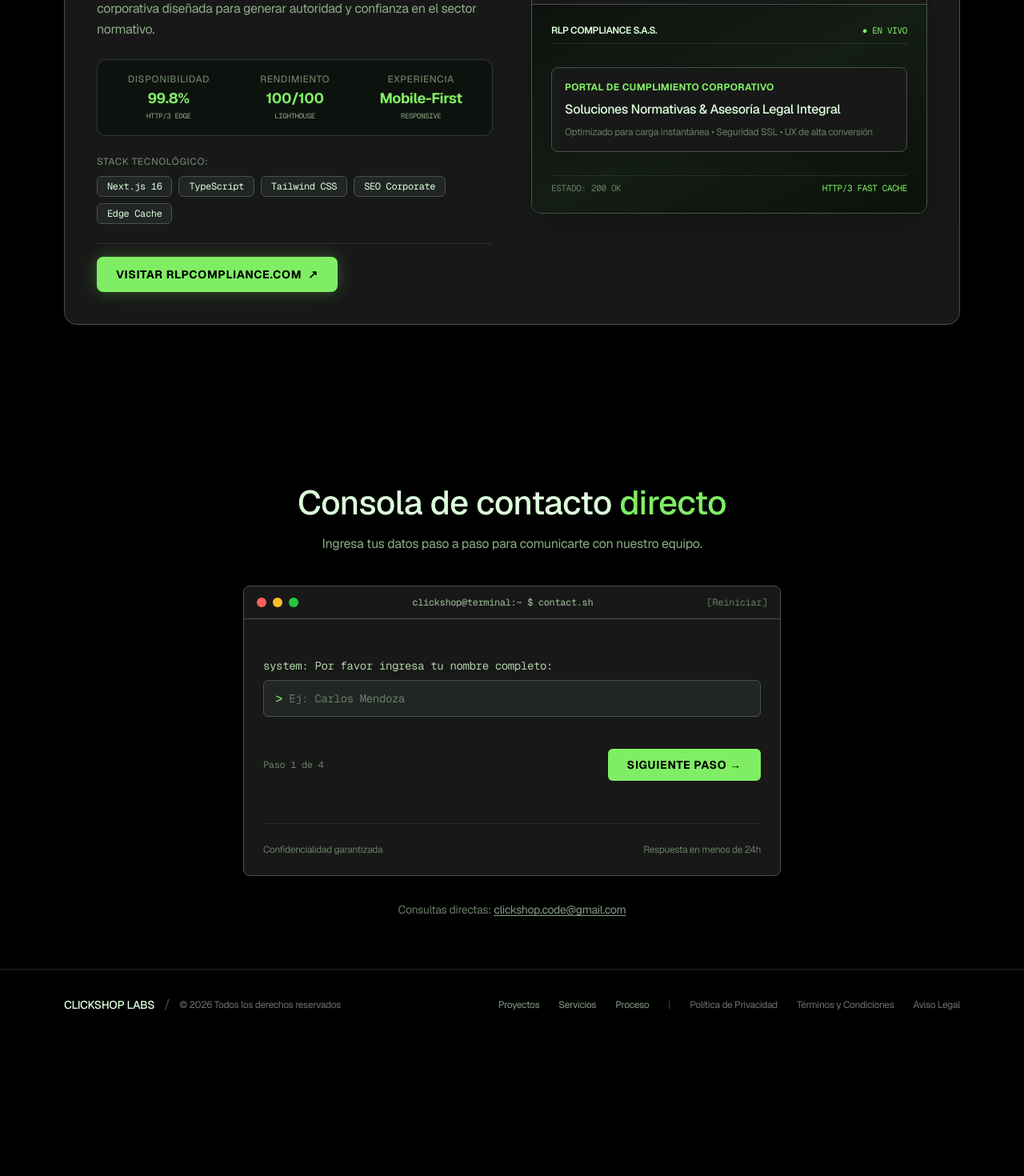
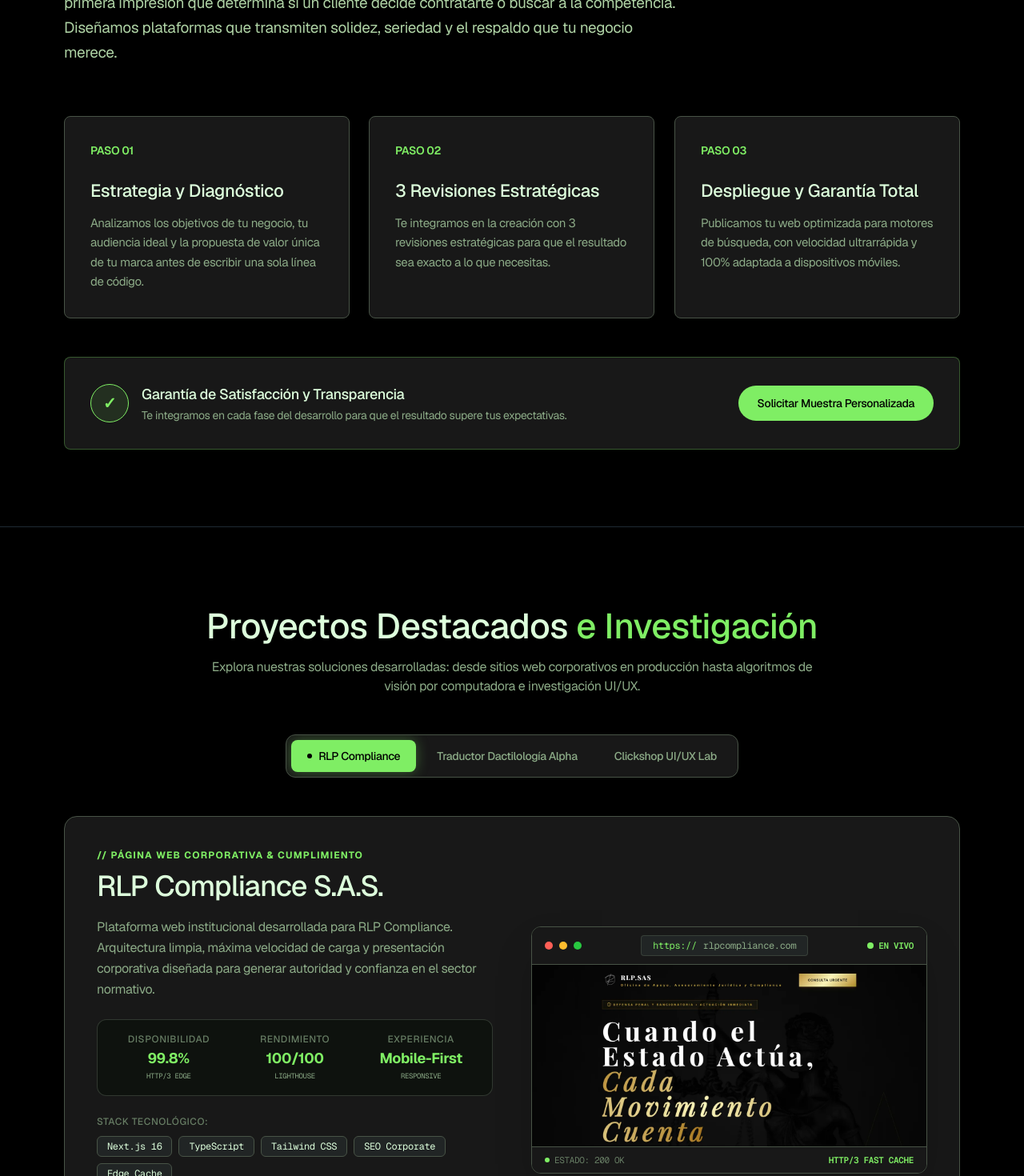
Before and after one commit to juansetv5-boop/MI-PAGINA-WEB, a Next.js app: page / in a window 1280 px wide. Shown: the part 10500-11970 px from the top of the page at 80% size. Before the commit the page ends 11848 px from the top, so only its background shows below. Built offline with nearby package versions, Linux system fonts and the light colour scheme.

Commit message:
feat: previsualizacion interactiva del sitio web rlp compliance en mockup de portafolio

```diff
--- a/src/components/PortfolioShowcase.tsx
+++ b/src/components/PortfolioShowcase.tsx
@@ -1,6 +1,7 @@
 'use client';
 
 import React, { useState } from 'react';
+import Image from 'next/image';
 import ScrollReveal from './ScrollReveal';
 
 interface Project {
@@ -217,6 +218,63 @@ export default function PortfolioShowcase() {
 
             {/* RIGHT COLUMN: Visual Browser Window Preview */}
             <div className="lg:col-span-6">
+              {activeProject.mockupType === 'rlp' ? (
+                <a
+                  href="https://rlpcompliance.com"
+                  target="_blank"
+                  rel="noopener noreferrer"
+                  className="group relative w-full aspect-[16/10] rounded-xl overflow-hidden border border-[#485346] bg-[#0e120e] shadow-2xl flex flex-col transition-all duration-300 hover:border-[#7fee64] hover:shadow-[0_0_30px_rgba(127,238,100,0.2)] block"
+                >
+                  {/* Browser Header Bar */}
+                  <div className="flex items-center justify-between px-4 py-2.5 bg-[#181818] border-b border-[#485346] z-10">
+                    <div className="flex items-center gap-2">
+                      <div className="w-2.5 h-2.5 rounded-full bg-[#ff5f56]" />
+                      <div className="w-2.5 h-2.5 rounded-full bg-[#febc2e]" />
+                      <div className="w-2.5 h-2.5 rounded-full bg-[#28c840]" />
+                    </div>
+                    <div className="text-xs font-mono text-[#8cab87] flex items-center gap-2 bg-[#212525] px-3.5 py-1 rounded border border-[#485346]/60 transition-colors group-hover:border-[#7fee64]/50 group-hover:text-[#ddffdc]">
+                      <span className="text-[#7fee64]">https://</span>
+                      <span>{activeProject.domain}</span>
+                    </div>
+                    <div className="flex items-center gap-1.5 font-mono text-[11px] text-[#7fee64]">
+                      <span className="relative flex h-2 w-2">
+                        <span className="animate-ping absolute inline-flex h-full w-full rounded-full bg-[#7fee64] opacity-75"></span>
+                        <span className="relative inline-flex rounded-full h-2 w-2 bg-[#7fee64]"></span>
+                      </span>
+                      <span className="hidden sm:inline font-semibold">EN VIVO</span>
+                    </div>
+                  </div>
+
+                  {/* Mockup Preview Screen: Screenshot Image */}
+                  <div className="relative flex-1 w-full overflow-hidden bg-[#0a0a0a]">
+                    <Image
+                      src="/assets/portfolio/rlpcompliance-preview.webp"
+                      alt="Previsualización del sitio web RLP Compliance S.A.S."
+                      fill
+                      sizes="(max-width: 1024px) 100vw, 640px"
+                      className="object-cover object-top transition-transform duration-700 ease-out group-hover:scale-[1.03]"
+                      loading="lazy"
+                    />
+
+                    {/* Hover Overlay Feedback */}
+                    <div className="absolute inset-0 bg-[#000000]/40 opacity-0 group-hover:opacity-100 transition-opacity duration-300 flex items-center justify-center p-4 backdrop-blur-[2px]">
+                      <span className="inline-flex items-center gap-2 bg-[#7fee64] text-[#000000] font-sans font-bold text-xs md:text-sm px-5 py-2.5 rounded-lg shadow-[0_0_20px_rgba(127,238,100,0.4)] transform translate-y-2 group-hover:translate-y-0 transition-transform duration-300">
+                        <span>Visitar sitio en vivo</span>
+                        <span>↗</span>
+                      </span>
+                    </div>
+                  </div>
+
+                  {/* Browser Footer Status Bar */}
+                  <div className="flex justify-between items-center px-4 py-2 bg-[#181818] border-t border-[#485346] text-[11px] text-[#677d64] font-mono z-10">
+                    <span className="flex items-center gap-1.5">
+                      <span className="w-1.5 h-1.5 rounded-full bg-[#7fee64]"></span>
+                      <span>ESTADO: 200 OK</span>
+                    </span>
+                    <span className="text-[#7fee64] font-semibold">HTTP/3 FAST CACHE</span>
+                  </div>
+                </a>
+              ) : (
                 <div className="relative w-full aspect-[16/10] rounded-xl overflow-hidden border border-[#485346] bg-[#0e120e] shadow-2xl flex flex-col">
                   {/* Browser Header Bar */}
                   <div className="flex items-center justify-between px-4 py-2.5 bg-[#181818] border-b border-[#485346]">
@@ -234,30 +292,6 @@ export default function PortfolioShowcase() {
 
                   {/* Mockup Preview Screen */}
                   <div className="relative flex-1 p-6 flex flex-col justify-between overflow-hidden bg-gradient-to-br from-[#0e120e] via-[#141d14] to-[#0a120a]">
-                  {/* Mockup 1: RLP Compliance */}
-                  {activeProject.mockupType === 'rlp' && (
-                    <div className="w-full h-full flex flex-col justify-between font-sans text-xs">
-                      <div className="flex justify-between items-center text-[#8cab87] pb-2 border-b border-[#485346]/40">
-                        <span className="font-semibold text-[#ddffdc]">RLP COMPLIANCE S.A.S.</span>
-                        <span className="text-[#7fee64] font-mono text-[11px]">● EN VIVO</span>
-                      </div>
-                      <div className="bg-[#181818] border border-[#485346] rounded-lg p-4 my-auto space-y-2 shadow-lg">
-                        <div className="text-xs text-[#7fee64] font-bold tracking-wide">
-                          PORTAL DE CUMPLIMIENTO CORPORATIVO
-                        </div>
-                        <div className="text-[#ddffdc] text-sm md:text-base font-medium">
-                          Soluciones Normativas &amp; Asesoría Legal Integral
-                        </div>
-                        <div className="text-xs text-[#677d64]">
-                          Optimizado para carga instantánea &bull; Seguridad SSL &bull; UX de alta conversión
-                        </div>
-                      </div>
-                      <div className="flex justify-between text-[11px] text-[#677d64] pt-2 border-t border-[#485346]/40 font-mono">
-                        <span>ESTADO: 200 OK</span>
-                        <span className="text-[#7fee64]">HTTP/3 FAST CACHE</span>
-                      </div>
-                    </div>
-                  )}
 
                   {/* Mockup 2: Python AI Dactilología */}
                   {activeProject.mockupType === 'ai' && (
@@ -310,6 +344,7 @@ export default function PortfolioShowcase() {
                   )}
                 </div>
               </div>
+            )}
           </div>
         </div>
       </ScrollReveal>
--- a/src/components/ScrollytellingHero.tsx
+++ b/src/components/ScrollytellingHero.tsx
@@ -46,7 +46,7 @@ function PhaseCanvasBlock({
       ([entry]) => {
         setIsNearViewport(entry.isIntersecting);
       },
-      { rootMargin: '500px 0px 500px 0px' }
+      { rootMargin: '800px 0px 800px 0px' }
     );
 
     observer.observe(el);
@@ -82,14 +82,12 @@ function PhaseCanvasBlock({
     ctx.drawImage(img, ox, oy, dw, dh);
   }, []);
 
-  // 3. Progressive image loader: loads when near viewport, frees memory when scrolled far away
+  // 3. Progressive image loader: loads when near viewport, caches frames to prevent reload flashes
   useEffect(() => {
-    if (!isNearViewport) {
-      if (imagesRef.current.length > 0) {
-        imagesRef.current = [];
-        setIsPreloaded(false);
-        setLoadedCount(0);
-      }
+    if (!isNearViewport && !isPreloaded) {
+      return;
+    }
+    if (imagesRef.current.length === frameCount && isPreloaded) {
       return;
     }
 
@@ -104,8 +102,8 @@ function PhaseCanvasBlock({
         if (!mounted) return;
         count++;
         setLoadedCount(count);
-        if (count === 1) {
-          drawFrame(1);
+        if (count === 1 || i === 1 || i === Math.round(currentFrameRef.current)) {
+          drawFrame(Math.round(currentFrameRef.current));
         }
         if (count === frameCount) {
           setIsPreloaded(true);
@@ -125,9 +123,9 @@ function PhaseCanvasBlock({
     return () => {
       mounted = false;
     };
-  }, [isNearViewport, frameCount, getFrameSrc, drawFrame]);
+  }, [isNearViewport, isPreloaded, frameCount, getFrameSrc, drawFrame]);
 
-  // 4. Scroll progress tracking
+  // 4. Scroll progress tracking across h-[250vh] pinning track
   useEffect(() => {
     let rafId: number;
     const handleScroll = () => {
@@ -135,12 +133,20 @@ function PhaseCanvasBlock({
         const el = containerRef.current;
         if (!el) return;
         const rect = el.getBoundingClientRect();
-        const scrollable = rect.height - window.innerHeight;
+        const stickyEl = canvasRef.current?.parentElement;
+        const stickyHeight = stickyEl ? stickyEl.clientHeight : window.innerHeight;
+        const scrollable = rect.height - stickyHeight;
         if (scrollable <= 0) return;
         const currentScroll = -rect.top;
         const p = Math.max(0, Math.min(1, currentScroll / scrollable));
         const frame = Math.max(1, Math.min(frameCount, Math.round(1 + p * (frameCount - 1))));
         targetFrameRef.current = frame;
+
+        if (p >= 1) {
+          currentFrameRef.current = frameCount;
+        } else if (p <= 0) {
+          currentFrameRef.current = 1;
+        }
       });
     };
 
@@ -163,7 +169,7 @@ function PhaseCanvasBlock({
     const renderLoop = () => {
       const diff = targetFrameRef.current - currentFrameRef.current;
       if (Math.abs(diff) > 0.01) {
-        currentFrameRef.current += diff * 0.15;
+        currentFrameRef.current += diff * 0.25;
       } else {
         currentFrameRef.current = targetFrameRef.current;
       }
@@ -183,18 +189,17 @@ function PhaseCanvasBlock({
   // Resize redraw
   useEffect(() => {
     const onResize = () => {
-      if (renderedFrameRef.current > 0) {
-        drawFrame(renderedFrameRef.current);
-      }
+      const f = renderedFrameRef.current > 0 ? renderedFrameRef.current : Math.round(currentFrameRef.current || 1);
+      drawFrame(f);
     };
     window.addEventListener('resize', onResize);
     return () => window.removeEventListener('resize', onResize);
   }, [drawFrame]);
 
   return (
-    <div id={id} ref={containerRef} className="relative h-[200vh] w-full bg-[#000000] overflow-x-hidden">
+    <div id={id} ref={containerRef} className="relative h-[250vh] w-full bg-[#000000]">
       {/* Sticky Pinning Container: 100dvh edge-to-edge pure cinematic screen */}
-      <div className="sticky top-0 left-0 w-full h-[100dvh] overflow-hidden bg-[#000000] select-none">
+      <div className="sticky top-0 left-0 w-full h-screen h-[100dvh] overflow-hidden bg-[#000000] select-none">
         <canvas
           ref={canvasRef}
           className="absolute inset-0 w-full h-full block"
@@ -344,7 +349,7 @@ function PhaseInfoBlock({
 // ─── Main Component: Alternating Full-Screen Scrollytelling Architecture ─────
 export default function ScrollytellingHero() {
   return (
-    <div id="process" className="w-full flex flex-col bg-[#000000] overflow-x-hidden">
+    <div id="process" className="w-full flex flex-col bg-[#000000]">
       {/* ── BLOQUE 1: Canvas Animación Fase 1 (Código & Arquitectura) ── */}
       <PhaseCanvasBlock
         id="fase1-canvas"
```
Also changed, not shown: public/assets/portfolio/rlpcompliance-preview.webp (added), 1 other file (tests, documents, lock files or other folders). Lines whose indentation alone changed are shown as unchanged.
